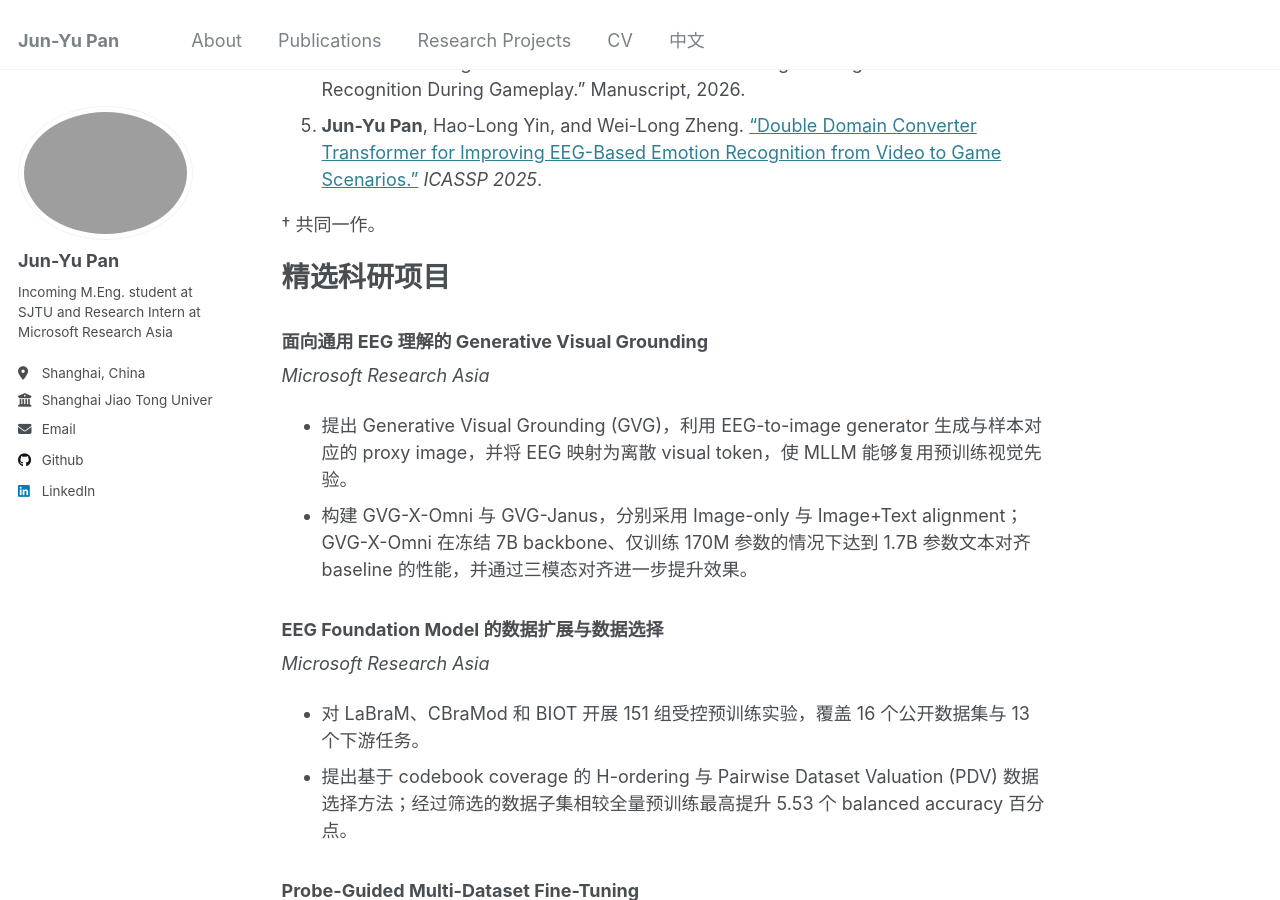
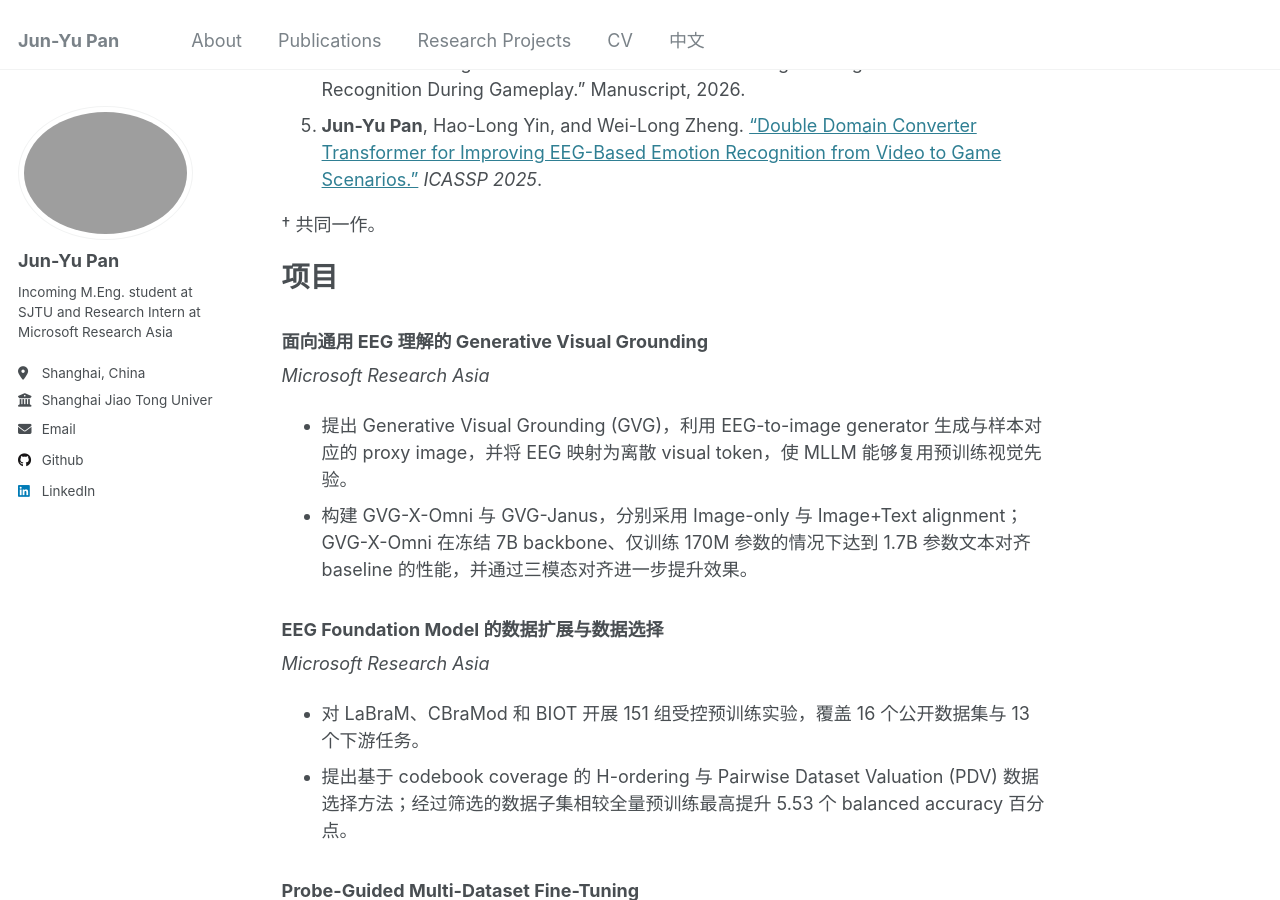
Before and after one commit to AlbertMentat/AlbertMentat.github.io, a Jekyll site: the page built from _pages/about-zh.md, in a window 1280 px wide and 900 px high, scrolled down 956 px. Built offline with Jekyll 4.4.1, drawn with Linux system fonts in a browser that asks for light colours.

Commit message:
Refine Chinese CV project layout

```diff
--- a/_pages/about-zh.md
+++ b/_pages/about-zh.md
@@ -29,7 +29,7 @@ author_profile: true
 
 &dagger; 共同一作。
 
-精选科研项目
+项目
 ======
 ### 面向通用 EEG 理解的 Generative Visual Grounding
 *Microsoft Research Asia*
```
Also changed, not shown: _pages/cv-zh.md (+1 -1 lines), 1 other file.
